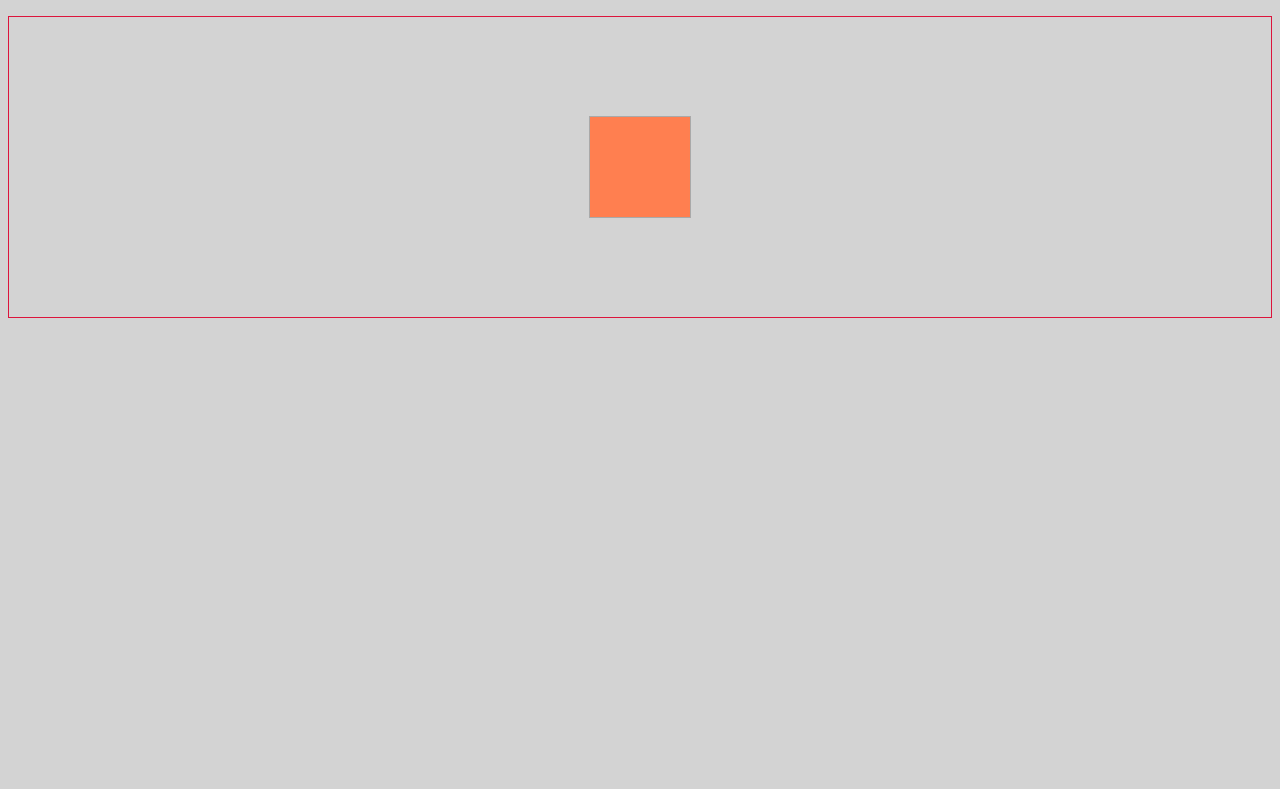
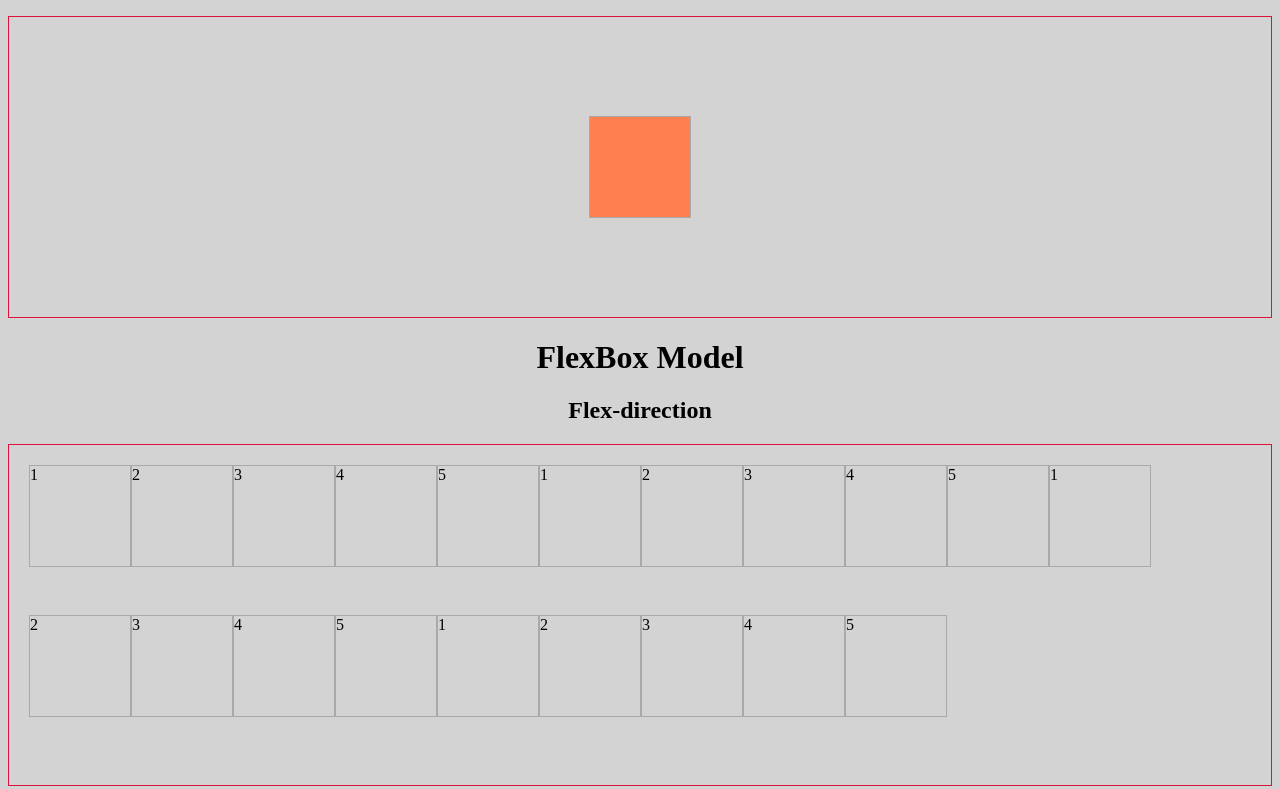
Before and after one commit to dmitrydomanski/webinars_2019, a plain HTML site: page index.html in a window 1280 px wide. Shown: the part 1173-1962 px from the top of the page. Before the commit the page ends 1791 px from the top, so only its background shows below. Drawn offline with Linux system fonts and the light colour scheme.

Commit message:
flexbox explained

```diff
--- a/index.html
+++ b/index.html
@@ -34,7 +34,31 @@
     <div class="flex wrapper">
         <div class='coral-square item'></div>
     </div>
+</div>
 
+<h1>FlexBox Model</h1>
+<h2>Flex-direction</h2>
+<div class="row flex-container padding wrap">
+    <div class="item">1</div>
+    <div class="item">2</div>
+    <div class="item">3</div>
+    <div class="item">4</div>
+    <div class="item">5</div>
+    <div class="item">1</div>
+    <div class="item">2</div>
+    <div class="item">3</div>
+    <div class="item">4</div>
+    <div class="item">5</div>
+    <div class="item">1</div>
+    <div class="item">2</div>
+    <div class="item">3</div>
+    <div class="item">4</div>
+    <div class="item">5</div>
+    <div class="item">1</div>
+    <div class="item">2</div>
+    <div class="item">3</div>
+    <div class="item">4</div>
+    <div class="item">5</div>
 </div>
 
 <footer></footer>
--- a/main.css
+++ b/main.css
@@ -1,3 +1,8 @@
+
+body {
+    --crimson-border: solid 1px crimson;
+}
+
 h1, h2, h3 {
     text-align: center;
 }
@@ -51,8 +56,9 @@ body {
 
 .wrapper {
     height: 300px;
-    border: solid 1px crimson;
+    border: var(--crimson-border);
 }
+
 .relative {
     position: relative;
 }
@@ -67,12 +73,26 @@ body {
     justify-content: center;
 }
 
-.flex-wrapper {
-    height: 300px;
-
+.flex-container {
+    min-height: 300px;
+    display: flex;
+    border: var(--crimson-border)
 }
 
+.wrap {
+    flex-wrap: wrap;
+}
 
+.row {
+    flex-direction: row;
+}
+
+.column {
+    flex-direction: column;
+}
+.padding {
+    padding: 20px;
+}
 
 footer {
     margin-top: 300px;
```
